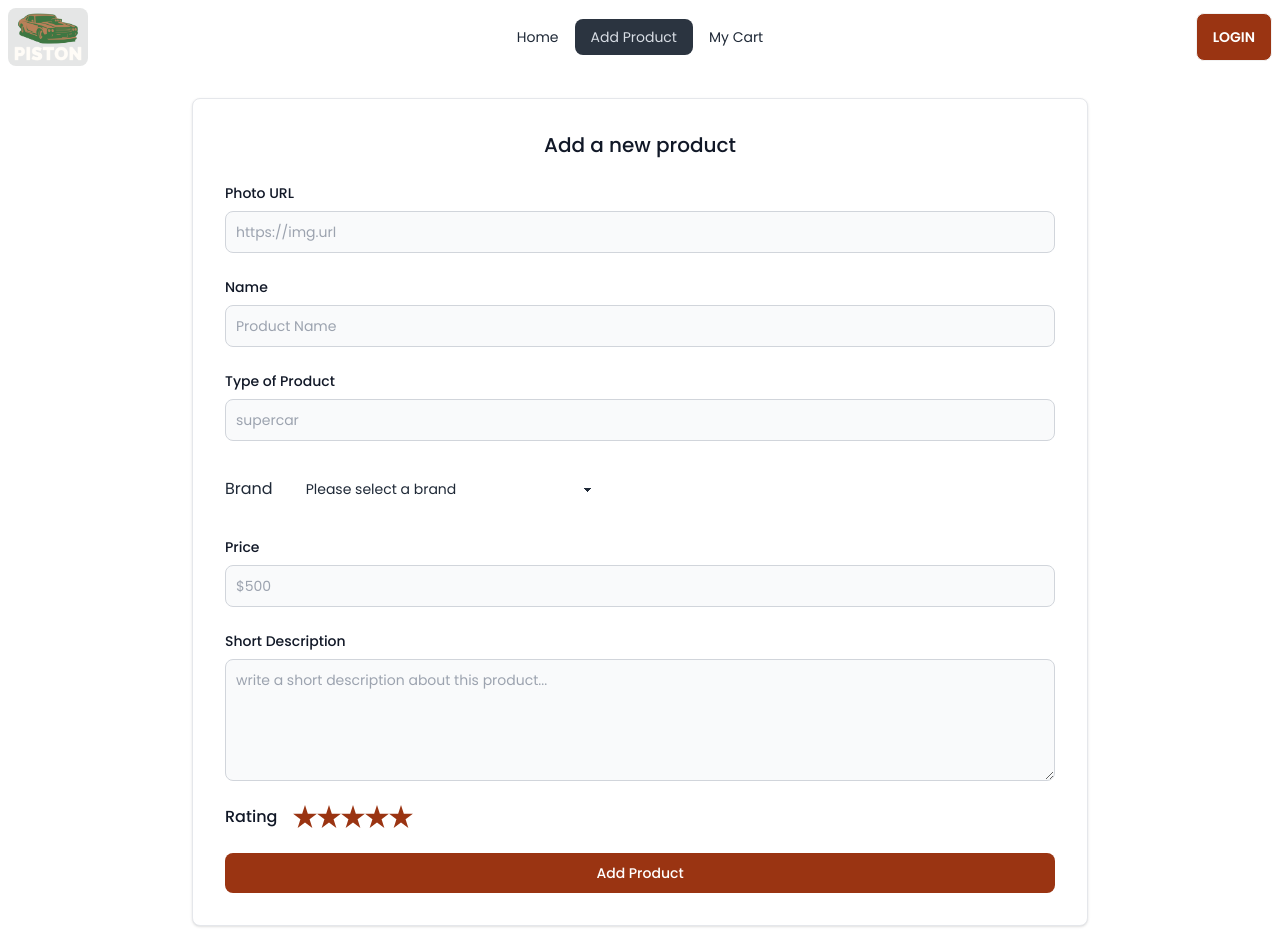
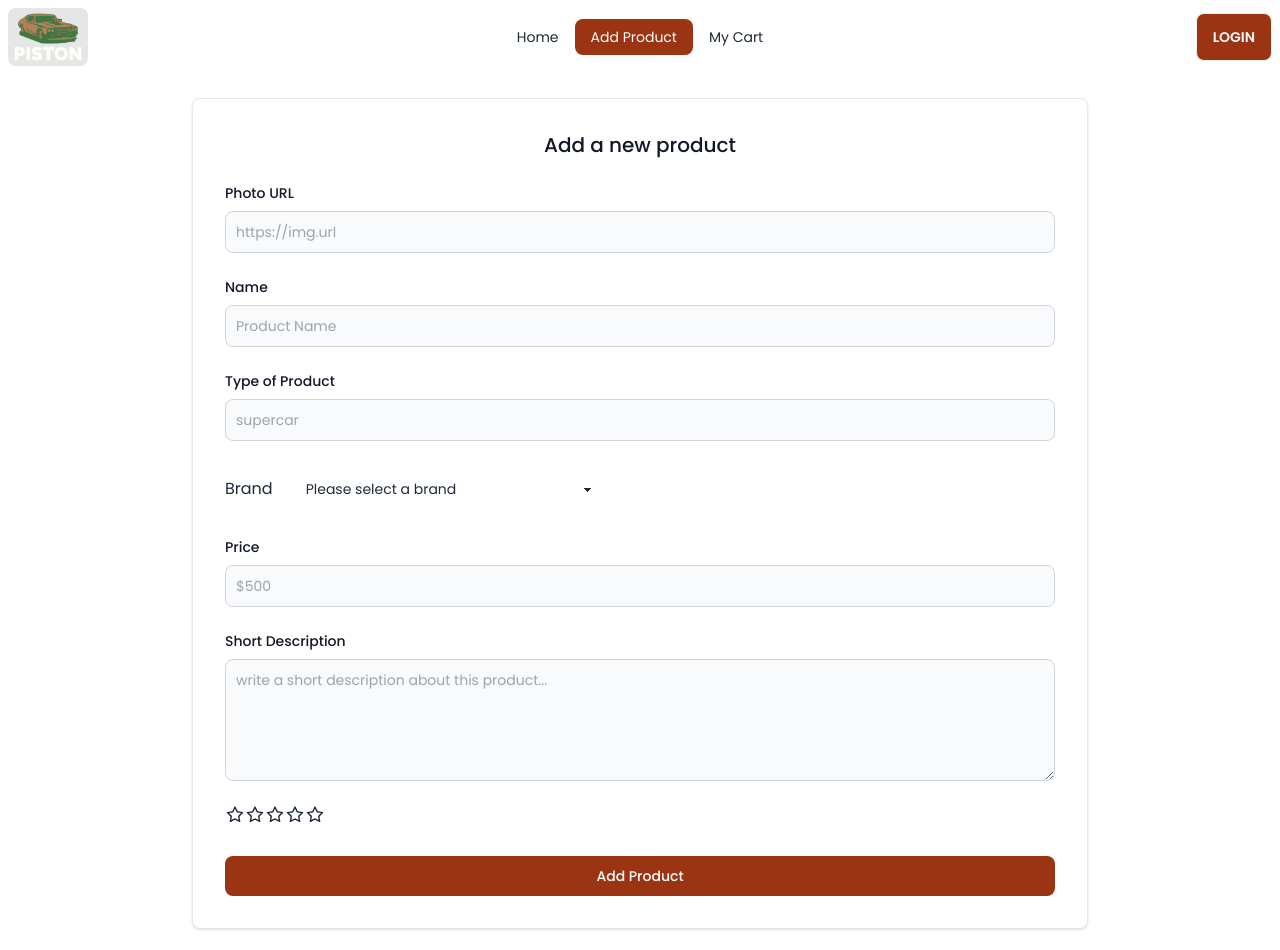
Before and after one commit to justJubair/piston-client, a React (Vite) app: page /addProduct in a window 1280 px wide. Shown: the top 950 px of the page. Built offline with nearby package versions, Linux system fonts and the light colour scheme.

Commit message:
Fix: dymanic rating added

```diff
--- a/package.json
+++ b/package.json
@@ -18,6 +18,7 @@
     "react-awesome-slider": "^4.1.0",
     "react-dom": "^18.2.0",
     "react-icons": "^4.11.0",
+    "react-rating": "^2.0.5",
     "react-router-dom": "^6.17.0",
     "sort-by": "^1.2.0",
     "sweetalert2": "^11.7.32"
--- a/src/components/Navbar/Navbar.jsx
+++ b/src/components/Navbar/Navbar.jsx
@@ -1,39 +1,82 @@
-import { NavLink } from "react-router-dom"
-import logo from "../../assets/logo-transparent-png.png"
-
+import { NavLink } from "react-router-dom";
+import logo from "../../assets/logo-transparent-png.png";
 
 const Navbar = () => {
-    const navLinks = <>
-    <li><NavLink to="/">Home</NavLink></li>
-    <li><NavLink to="/addProduct">Add Product</NavLink></li>
-    <li><NavLink to="/myCart">My Cart</NavLink></li>
+  const navLinks = (
+    <>
+      <li>
+        <NavLink
+          to="/"
+          className={({ isActive, isPending }) =>
+            isPending ? "pending" : isActive ? "bg-orange-800" : ""
+          }
+        >
+          Home
+        </NavLink>
+      </li>
+      <li>
+        <NavLink
+          to="/addProduct"
+          className={({ isActive, isPending }) =>
+            isPending ? "pending" : isActive ? "bg-orange-800" : ""
+          }
+        >
+          Add Product
+        </NavLink>
+      </li>
+      <li>
+        <NavLink
+          to="/myCart"
+          className={({ isActive, isPending }) =>
+            isPending ? "pending" : isActive ? "bg-orange-800" : ""
+          }
+        >
+          My Cart
+        </NavLink>
+      </li>
     </>
+  );
 
   return (
     <div className="absolute navbar z-[100]">
       <div className="navbar-start">
         <div className="dropdown">
           <label tabIndex={0} className="btn btn-ghost lg:hidden">
-        <svg xmlns="http://www.w3.org/2000/svg" className="h-5 w-5" fill="none" viewBox="0 0 24 24" stroke="currentColor"><path strokeLinecap="round" strokeLinejoin="round" strokeWidth="2" d="M4 6h16M4 12h8m-8 6h16" /></svg>
+            <svg
+              xmlns="http://www.w3.org/2000/svg"
+              className="h-5 w-5"
+              fill="none"
+              viewBox="0 0 24 24"
+              stroke="currentColor"
+            >
+              <path
+                strokeLinecap="round"
+                strokeLinejoin="round"
+                strokeWidth="2"
+                d="M4 6h16M4 12h8m-8 6h16"
+              />
+            </svg>
           </label>
-      <ul tabIndex={0} className="menu menu-sm dropdown-content mt-3 z-[1] p-2 shadow bg-base-100 rounded-box w-52">
+          <ul
+            tabIndex={0}
+            className="menu menu-sm dropdown-content mt-3 z-[1] p-2 shadow bg-base-100 rounded-box w-52"
+          >
             {navLinks}
           </ul>
         </div>
 
         <img className="w-20 md:w-24" src={logo} alt="" />
-
       </div>
       <div className="navbar-center hidden lg:flex">
-    <ul className="menu menu-horizontal px-1 text-white">
-     {navLinks}
-    </ul>
+        <ul className="menu menu-horizontal px-1 text-white">{navLinks}</ul>
       </div>
       <div className="navbar-end">
-    <a className="btn btn-sm border-none md:text-white md:bg-orange-800 md:btn">Login</a>
+        <a className="btn btn-sm border-none md:text-white md:bg-orange-800 md:btn">
+          Login
+        </a>
       </div>
     </div>
-  )
-}
+  );
+};
 
-export default Navbar
+export default Navbar;
--- a/src/components/Navbar/NavbarGeneral.jsx
+++ b/src/components/Navbar/NavbarGeneral.jsx
@@ -2,11 +2,38 @@ import { NavLink } from "react-router-dom"
 import logo from "../../assets/logo-transparent-png.png"
 
 const NavbarGeneral = () => {
-    const navLinks = <>
-    <li><NavLink to="/">Home</NavLink></li>
-    <li><NavLink to="/addProduct">Add Product</NavLink></li>
-    <li><NavLink to="/myCart">My Cart</NavLink></li>
-    </>
+    const navLinks =  <>
+    <li>
+      <NavLink
+        to="/"
+        className={({ isActive, isPending }) =>
+          isPending ? "pending" : isActive ? "bg-orange-800 text-white" : ""
+        }
+      >
+        Home
+      </NavLink>
+    </li>
+    <li>
+      <NavLink
+        to="/addProduct"
+        className={({ isActive, isPending }) =>
+          isPending ? "pending" : isActive ? "bg-orange-800 text-white" : ""
+        }
+      >
+        Add Product
+      </NavLink>
+    </li>
+    <li>
+      <NavLink
+        to="/myCart"
+        className={({ isActive, isPending }) =>
+          isPending ? "pending" : isActive ? "bg-orange-800 text-white" : ""
+        }
+      >
+        My Cart
+      </NavLink>
+    </li>
+  </>
   return (
     <div className="navbar">
   <div className="navbar-start">
--- a/src/main.jsx
+++ b/src/main.jsx
@@ -1,11 +1,11 @@
-import React from 'react'
+// import React from 'react'
 import ReactDOM from 'react-dom/client'
 import './index.css'
 import { RouterProvider } from 'react-router-dom'
 import router from './Router/router.jsx'
 
 ReactDOM.createRoot(document.getElementById('root')).render(
-  <React.StrictMode>
+  // <React.StrictMode>
     <RouterProvider router={router}/>
-  </React.StrictMode>,
+  // </React.StrictMode>,
 )
--- a/src/pages/AddProduct/AddProduct.jsx
+++ b/src/pages/AddProduct/AddProduct.jsx
@@ -1,5 +1,7 @@
 import { useState } from "react";
+import { AiFillStar, AiOutlineStar } from "react-icons/ai";
 import NavbarGeneral from "../../components/Navbar/NavbarGeneral";
+import Rating from "react-rating";
 
 const AddProduct = () => {
   const [type, setType] = useState(null);
@@ -27,9 +29,6 @@ const AddProduct = () => {
   };
   const handleTypeChange = (e) => {
     setType(e.target.value);
-  };
-  const handleRatingChange = (e) => {
-    setRating(e.target.value);
   };
   return (
     <div>
@@ -138,7 +137,12 @@ const AddProduct = () => {
             ></textarea>
           </div>
 
-          <div onChange={handleRatingChange} className="rating">
+          <Rating
+        onChange={(rate)=> setRating(rate)}
+          emptySymbol={<AiOutlineStar size={20}/>}
+          fullSymbol={<AiFillStar size={20} className="text-orange-800"/>}
+        />
+          {/* <div onChange={handleRatingChange} className="rating">
             <label className="mr-4 font-medium  text-gray-900" htmlFor="rating">
               Rating
             </label>
@@ -172,7 +176,7 @@ const AddProduct = () => {
               name="rating-1"
               className="mask mask-star bg-orange-800"
             />
-          </div>
+          </div> */}
 
           <button
             type="submit"
--- a/src/pages/BrandPage/ProductCard.jsx
+++ b/src/pages/BrandPage/ProductCard.jsx
@@ -1,7 +1,8 @@
 import PropTypes from "prop-types";
+import Rating from "react-rating";
 import { Link } from "react-router-dom";
+import { AiFillStar, AiOutlineStar } from "react-icons/ai";
 const ProductCard = ({ product }) => {
-
   return (
     <div className="card w-full mb-8 lg:card-side bg-base-100 shadow-xl">
       <figure className="lg:w-1/2">
@@ -21,41 +22,29 @@ const ProductCard = ({ product }) => {
           <span className="font-semibold">Type: </span>
           {product.type}
         </p>
-          <div className="rating my-2">
-            <input
-              type="radio"
-              name="rating-2"
-              className="mask mask-star-2 bg-orange-400"
+
+        <Rating
+          emptySymbol={<AiOutlineStar size={20}/>}
+          fullSymbol={<AiFillStar size={20} className="text-orange-800"/>}
+          initialRating={product.rating}
+          readonly
         />
-            <input
-              type="radio"
-              name="rating-2"
-              className="mask mask-star-2 bg-orange-400"
-            />
-            <input
-              type="radio"
-              name="rating-2"
-              className="mask mask-star-2 bg-orange-400"
-            />
-            <input
-              type="radio"
-              name="rating-2"
-              className="mask mask-star-2 bg-orange-400"
-            />
-            <input
-              type="radio"
-              name="rating-2"
-              className="mask mask-star-2 bg-orange-400"
-            />
-          </div>
-          <p className="text-gray-500"><span className="font-semibold">Price:</span> ${product.price}</p>
+        <p className="text-gray-500">
+          <span className="font-semibold">Price:</span> ${product.price}
+        </p>
         <div className="card-actions justify-end">
-            <Link to={`/detailsPage/${product._id}`} state={product.brand}><button className="btn bg-orange-800 text-white">Details</button></Link>
-            <Link to={`/updateProduct/${product._id}`} className="btn bg-orange-800 text-white">Update</Link>
+          <Link to={`/detailsPage/${product._id}`} state={product.brand}>
+            <button className="btn bg-orange-800 text-white">Details</button>
+          </Link>
+          <Link
+            to={`/updateProduct/${product._id}`}
+            className="btn bg-orange-800 text-white"
+          >
+            Update
+          </Link>
         </div>
       </div>
     </div>
-
   );
 };
 
--- a/src/pages/UpdateProduct/UpdateProduct.jsx
+++ b/src/pages/UpdateProduct/UpdateProduct.jsx
@@ -1,13 +1,15 @@
 import { useLoaderData } from "react-router-dom";
 import NavbarGeneral from "../../components/Navbar/NavbarGeneral";
 import { useState } from "react";
+import { AiFillStar, AiOutlineStar } from "react-icons/ai";
+import Rating from "react-rating";
 
 
 const UpdateProduct = () => {
     const product = useLoaderData();
     const [newType, setNewType] = useState(null)
-    const [newRating, setNewRating] = useState(5)
-    const {brand, description, img, manufacture_year, name, price, rating, type} = product
+    const [newRating, setNewRating] = useState(null)
+    const {brand, description, img, name, price, rating, type} = product
 
     const handleUpdateProduct = e=>{
         e.preventDefault()
@@ -16,16 +18,14 @@ const UpdateProduct = () => {
     const handleTypeChange = e =>{
         setNewType(e.target.value)
     }
-    const handleRatingChange =e=>{
-        setNewRating(e.target.value)
-    }
+    console.log(newType)
   return (
     <div>
     <NavbarGeneral />
     <div className="w-full my-6 max-w-4xl mx-auto p-4 bg-white border border-gray-200 rounded-lg shadow sm:p-6 md:p-8 dark:bg-gray-800 dark:border-gray-700">
       <form onSubmit={handleUpdateProduct} className="space-y-6" action="#">
         <h5 className="text-xl font-medium text-center text-gray-900 dark:text-white">
-          Add a new product
+         Update the existing product
         </h5>
         <div>
           <label
@@ -79,7 +79,7 @@ const UpdateProduct = () => {
           />
         </div>
           <label className="mr-4" htmlFor="productType">Brand</label>
-        <select onChange={handleTypeChange} defaultValue={"DEFAULT"} className="select select-ghost w-full max-w-xs">
+        <select onChange={handleTypeChange} defaultValue={brand} className="select select-ghost w-full max-w-xs">
           <option value="DEFAULT"  disabled>Please select a brand</option>
           <option value={"Tesla"}>Tesla</option>
           <option value={"McLaren"}>McLaren</option>
@@ -115,20 +115,19 @@ const UpdateProduct = () => {
          <textarea defaultValue={description} className="bg-gray-50 border border-gray-300 text-gray-900 text-sm rounded-lg focus:ring-blue-500 focus:border-blue-500 block w-full p-2.5 dark:bg-gray-600 dark:border-gray-500 dark:placeholder-gray-400 dark:text-white" name="description" id="desc" cols="30" rows="5" placeholder="write a short description about this product..."></textarea>
         </div>
 
-        <div onChange={handleRatingChange} className="rating">
-          <label className="mr-4 font-medium  text-gray-900" htmlFor="rating">Rating</label>
-          <input type="radio" value={1} name="rating-1" className="mask mask-star bg-orange-800"/>
-          <input type="radio" value={2} name="rating-1" className="mask mask-star bg-orange-800" />
-          <input type="radio" value={3} name="rating-1" className="mask mask-star bg-orange-800" />
-          <input type="radio" value={4} name="rating-1" className="mask mask-star bg-orange-800" />
-          <input type="radio" value={5} name="rating-1" className="mask mask-star bg-orange-800" />
-        </div>
+        <Rating
+        onChange={(rate)=> setNewRating(rate)}
+          emptySymbol={<AiOutlineStar size={20}/>}
+          fullSymbol={<AiFillStar size={20} className="text-orange-800"/>}
+          initialRating={product.rating}
+        />
+
 
         <button
           type="submit"
           className="w-full text-white bg-orange-800 hover:bg-orange-900 focus:ring-4 focus:outline-none focus:ring-blue-300 font-medium rounded-lg text-sm px-5 py-2.5 text-center dark:bg-blue-600 dark:hover:bg-blue-700 dark:focus:ring-blue-800"
         >
-         Add Product
+         Update Product
         </button>
       </form>
     </div>
```
Also changed, not shown: 1 other file (tests, documents, lock files or other folders). Lines whose indentation alone changed are shown as unchanged.
